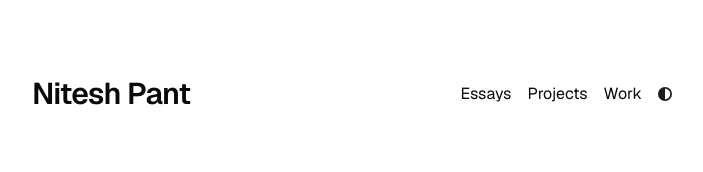
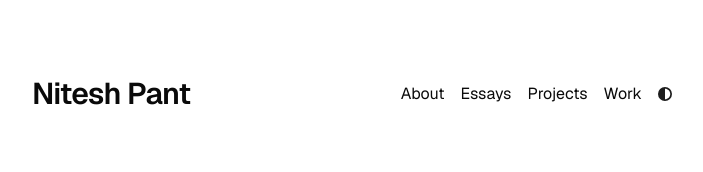
Before and after one commit to niteshpant99/niteshpant.com-site, a Next.js app: page / in a window 1280 px wide. Shown: the top 172 px of the page, without its empty margins (288-991 px from the left). Built offline with nearby package versions, Linux system fonts and the light colour scheme.

Commit message:
added about page in nav, imported react

```diff
--- a/app/components/nav.tsx
+++ b/app/components/nav.tsx
@@ -1,8 +1,10 @@
+import React from "react";
 import Link from "next/link";
 import { ThemeSwitch } from "./theme-switch";
 import { metaData } from "../config";
 
 const navItems = {
+  "/about": { name: "About" },
   "/essays": { name: "Essays" },
   "/projects": { name: "Projects" },
   "/work": { name: "Work" },
--- a/app/error.tsx
+++ b/app/error.tsx
@@ -1,5 +1,6 @@
 "use client";
 
+import React from "react";
 import { useEffect } from "react";
 
 export default function Error({
--- a/app/layout.tsx
+++ b/app/layout.tsx
@@ -1,4 +1,5 @@
 import "./global.css";
+import React from "react";
 import type { Metadata } from "next";
 import { GeistSans } from "geist/font/sans";
 import { GeistMono } from "geist/font/mono";
--- a/app/not-found.tsx
+++ b/app/not-found.tsx
@@ -1,4 +1,5 @@
 import type { Metadata } from "next";
+import React from "react";
 
 export const metadata: Metadata = {
   title: "404",
--- a/app/page.tsx
+++ b/app/page.tsx
@@ -1,5 +1,6 @@
 import Image from "next/image";
 import { socialLinks } from "./config";
+import React from "react";
 
 export default function Page() {
   return (
--- a/tsconfig.json
+++ b/tsconfig.json
@@ -1,5 +1,6 @@
 {
   "compilerOptions": {
+
   "target": "es5",
   "lib": ["dom", "dom.iterable", "esnext"],
   "allowJs": true,
```
